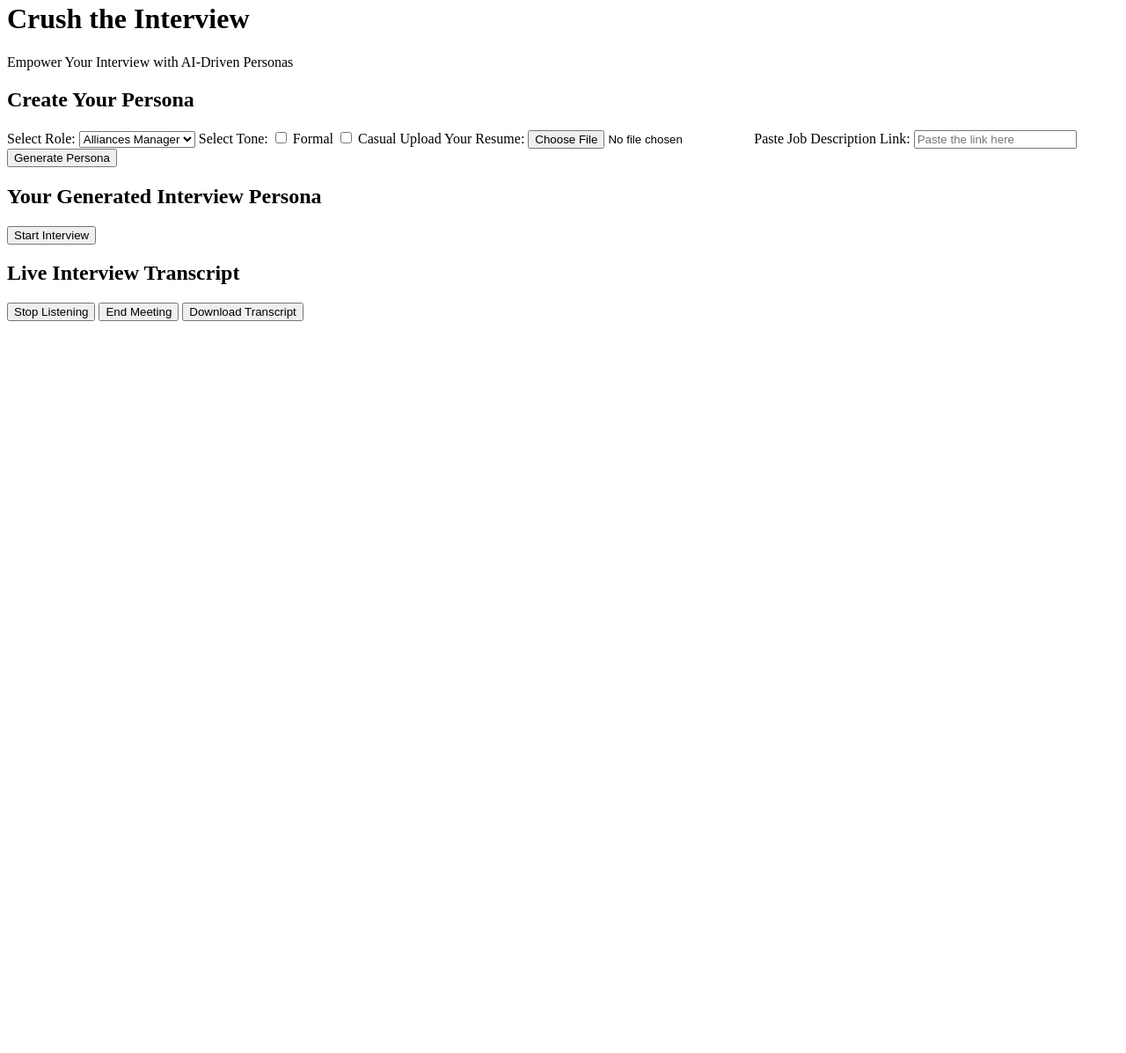
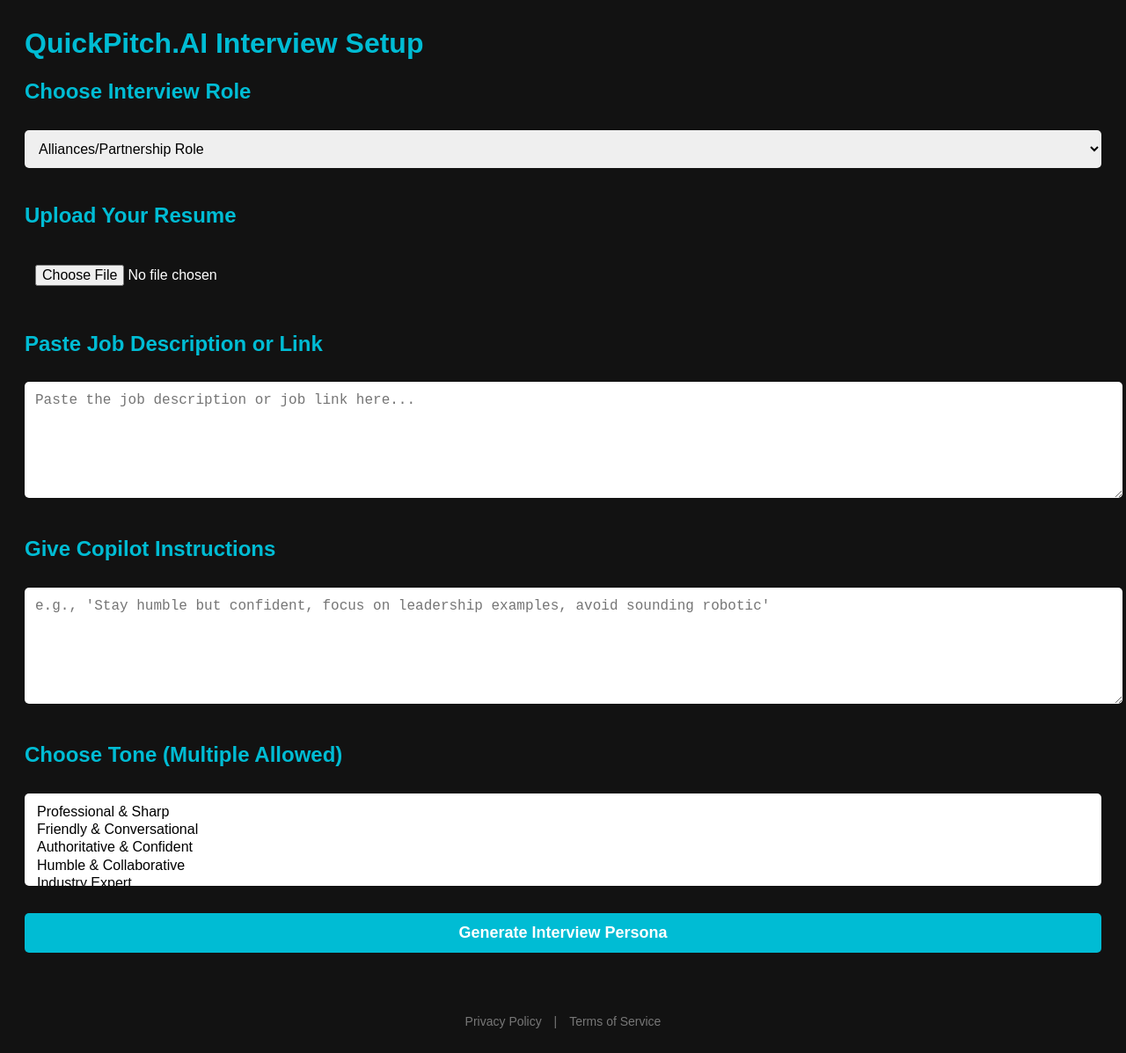
Before and after one commit to mikehabashi/quickpitch-ai, a plain HTML site: page index.html in a window 1280 px wide. Shown: the part 18-1215 px from the top of the page at 88% size. Before the commit the page ends 800 px from the top, so only its background shows below. Drawn offline with Linux system fonts and the light colour scheme.

Commit message:
Update index.html

```diff
--- a/index.html
+++ b/index.html
@@ -1,67 +1,114 @@
 <!DOCTYPE html>
 <html lang="en">
 <head>
-    <meta charset="UTF-8">
-    <meta name="viewport" content="width=device-width, initial-scale=1.0">
-    <title>Crush the Interview</title>
-    <link rel="stylesheet" href="styles.css">
+  <meta charset="UTF-8">
+  <title>QuickPitch.AI - Interview Assistant</title>
+  <style>
+    body {
+      background-color: #121212;
+      color: #ffffff;
+      font-family: 'Arial', sans-serif;
+      padding: 20px;
+    }
+    h1, h2 {
+      color: #00bcd4;
+    }
+    select, textarea, input, button {
+      width: 100%;
+      margin-top: 10px;
+      margin-bottom: 20px;
+      padding: 12px;
+      border-radius: 5px;
+      border: none;
+      font-size: 16px;
+    }
+    button {
+      background-color: #00bcd4;
+      color: #fff;
+      font-size: 18px;
+      font-weight: bold;
+      cursor: pointer;
+      transition: background 0.3s;
+    }
+    button:hover {
+      background-color: #0097a7;
+    }
+    .footer {
+      margin-top: 50px;
+      text-align: center;
+      font-size: 14px;
+      color: #777;
+    }
+    .footer a {
+      color: #777;
+      text-decoration: none;
+      margin: 0 10px;
+    }
+  </style>
 </head>
 <body>
-    <header>
-        <div class="logo">
-            <h1>Crush the Interview</h1>
-        </div>
-        <div class="slogan">
-            <p>Empower Your Interview with AI-Driven Personas</p>
-        </div>
-    </header>
 
-    <main>
-        <section id="personaGeneration">
-            <h2>Create Your Persona</h2>
-            <form id="personaForm">
-                <label for="roleSelection">Select Role:</label>
-                <select id="roleSelection">
-                    <option value="alliances">Alliances Manager</option>
-                    <option value="product">Product Manager</option>
-                    <option value="sales">Sales Executive</option>
-                </select>
+  <h1>QuickPitch.AI Interview Setup</h1>
 
-                <label for="toneSelection">Select Tone:</label>
-                <input type="checkbox" id="toneFormal" value="formal"> Formal
-                <input type="checkbox" id="toneCasual" value="casual"> Casual
+  <h2>Choose Interview Role</h2>
+  <select id="role">
+    <option value="Alliances/Partnership Role">Alliances/Partnership Role</option>
+    <option value="Sales Executive">Sales Executive</option>
+    <option value="Marketing Role">Marketing Role</option>
+  </select>
 
-                <label for="resumeUpload">Upload Your Resume:</label>
-                <input type="file" id="resumeUpload" accept=".pdf,.doc,.docx">
+  <h2>Upload Your Resume</h2>
+  <input type="file" id="resumeUpload" accept=".txt,.pdf,.docx" />
 
-                <label for="jobDescriptionLink">Paste Job Description Link:</label>
-                <input type="text" id="jobDescriptionLink" placeholder="Paste the link here">
+  <h2>Paste Job Description or Link</h2>
+  <textarea id="job" rows="6" placeholder="Paste the job description or job link here..."></textarea>
 
-                <button type="button" id="generateButton">Generate Persona</button>
-            </form>
-        </section>
+  <h2>Give Copilot Instructions</h2>
+  <textarea id="instructions" rows="6" placeholder="e.g., 'Stay humble but confident, focus on leadership examples, avoid sounding robotic'"></textarea>
 
-        <section id="generatedPersona" class="hidden">
-            <h2>Your Generated Interview Persona</h2>
-            <p id="personaRole"></p>
-            <p id="personaTone"></p>
-            <p id="personaResume"></p>
-            <p id="personaJobDescription"></p>
-            <button id="startInterview">Start Interview</button>
-        </section>
+  <h2>Choose Tone (Multiple Allowed)</h2>
+  <select id="tone" multiple>
+    <option value="Professional & Sharp">Professional & Sharp</option>
+    <option value="Friendly & Conversational">Friendly & Conversational</option>
+    <option value="Authoritative & Confident">Authoritative & Confident</option>
+    <option value="Humble & Collaborative">Humble & Collaborative</option>
+    <option value="Industry Expert">Industry Expert</option>
+    <option value="Subtle Humor">Subtle Humor</option>
+  </select>
 
-        <section id="liveInterview" class="hidden">
-            <h2>Live Interview Transcript</h2>
-            <div id="transcriptContent"></div>
-            <div id="liveTranscriptControls">
-                <button id="stopListening">Stop Listening</button>
-                <button id="endMeeting">End Meeting</button>
-                <button id="downloadTranscript">Download Transcript</button>
-            </div>
-            <div id="summaryContent"></div>
-        </section>
-    </main>
+  <button id="generatePersona">Generate Interview Persona</button>
 
-    <script src="script.js"></script>
+  <div class="footer">
+    <a href="#">Privacy Policy</a> | <a href="#">Terms of Service</a>
+  </div>
+
+<script>
+document.getElementById('generatePersona').addEventListener('click', async function() {
+  const role = document.getElementById('role').value;
+  const job = document.getElementById('job').value;
+  const instructions = document.getElementById('instructions').value;
+  const toneElements = document.getElementById('tone').selectedOptions;
+  const tones = Array.from(toneElements).map(option => option.value);
+
+  let resumeText = '';
+  const fileInput = document.getElementById('resumeUpload');
+  if (fileInput.files.length > 0) {
+    const file = fileInput.files[0];
+    resumeText = await file.text();
+  }
+
+  const data = {
+    role,
+    resume: resumeText,
+    job,
+    instructions,
+    tones
+  };
+
+  localStorage.setItem('personaData', JSON.stringify(data));
+  window.location.href = 'persona.html';
+});
+</script>
+
 </body>
 </html>
```
